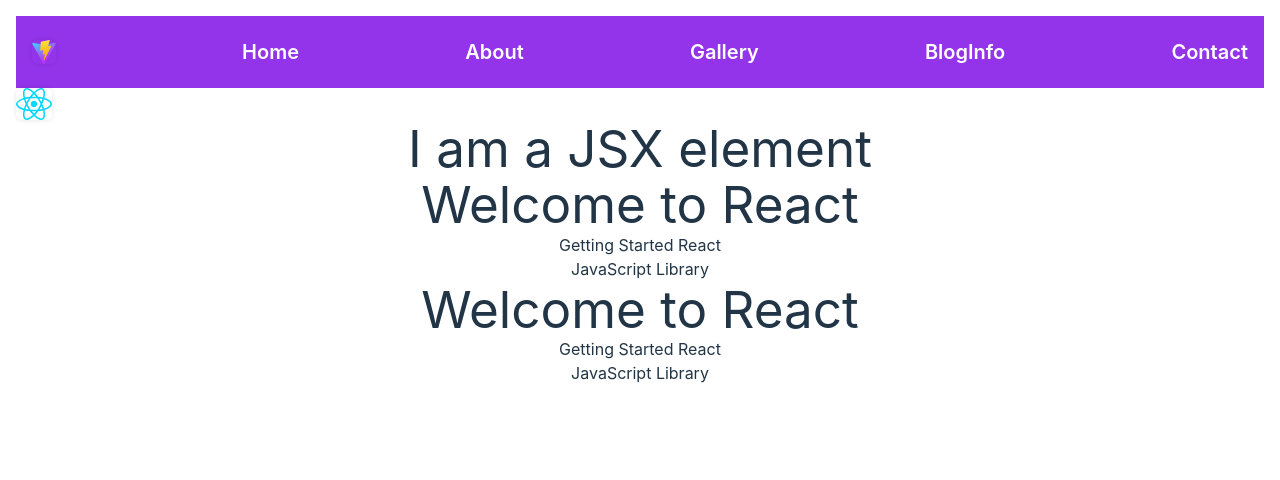
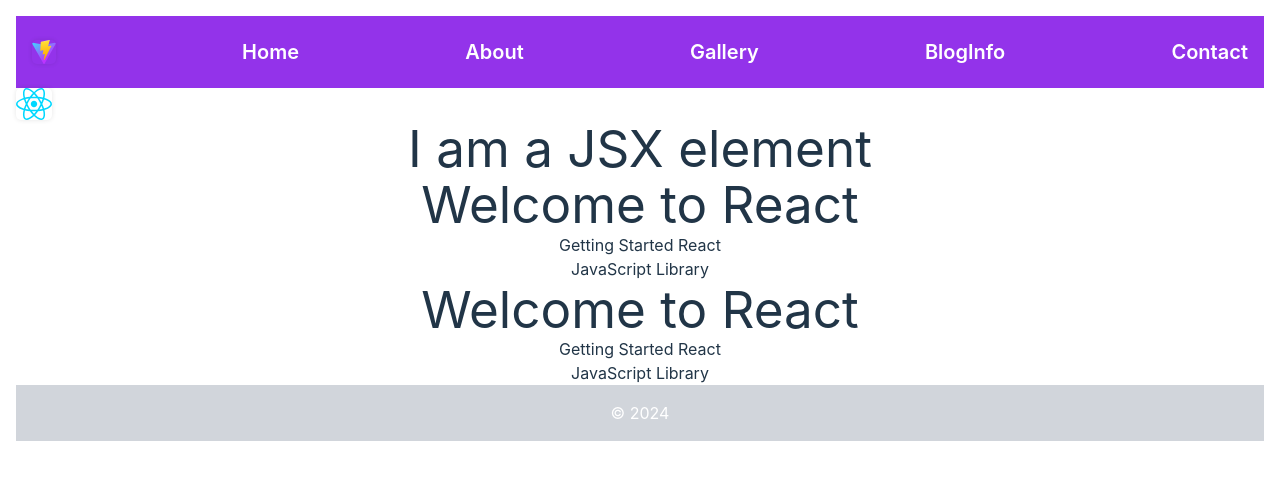
Before and after one commit to pavlena81/QAL-new-project, a React (Vite) app: page /about in a window 1280 px wide. Shown: the top 480 px of the page. Built offline with nearby package versions, Linux system fonts and the light colour scheme.

Commit message:
correct vite.config

```diff
--- a/src/components/Footer/Footer.jsx
+++ b/src/components/Footer/Footer.jsx
@@ -6,7 +6,7 @@ export const Footer = () => {
     return (
         <>
           <footer className="bg-gray-300 text-white p-4">
-            <p>Copyright 2024</p>
+            <p>&copy; 2024</p>
           </footer>
         </>
 )
--- a/src/pages/About.jsx
+++ b/src/pages/About.jsx
@@ -1,4 +1,5 @@
 import reactLogo from '../assets/react.svg'
+import { Footer } from '../components/Footer/Footer';
 
 const jsxElement = <h1>I am a JSX element</h1>;
 
@@ -39,7 +40,7 @@ export const About = ({ }) => {
         {jsxElement}
         {header}
         {newFragment}
-
+        <Footer/>
         </main >
     )
 }
--- a/src/pages/Blogs.jsx
+++ b/src/pages/Blogs.jsx
@@ -1,11 +1,13 @@
-import {BlogInfo} from "../components/BlogInfo/BlogInfo"
+import { BlogInfo } from "../components/BlogInfo/BlogInfo"
+import { Footer } from "../components/Footer/Footer"
 
 
 export const MyBlogs = ({ }) => {
     return (
         <main>
             <h2>Welcome</h2>
-            <BlogInfo/>
+            <BlogInfo />
+            <Footer/>
         </main >
     )
 }
--- a/vite.config.js
+++ b/vite.config.js
@@ -10,6 +10,8 @@ export default defineConfig({
   plugins: [
     react({ include: /\.(mdx|js|jsx|ts|tsx)$/ }),
   ],
+  base: '/QAL-new-project/',
+
 })
 
 // export default defineConfig({
```
